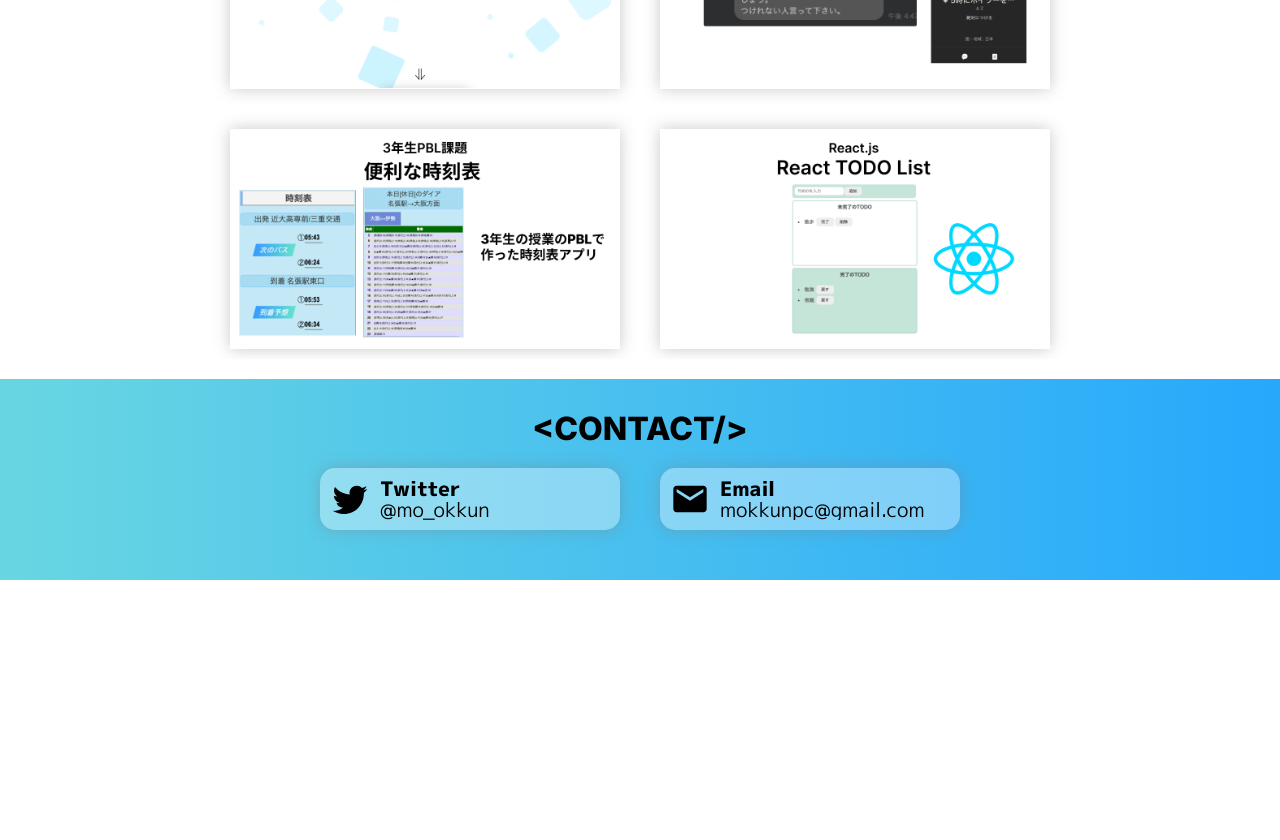
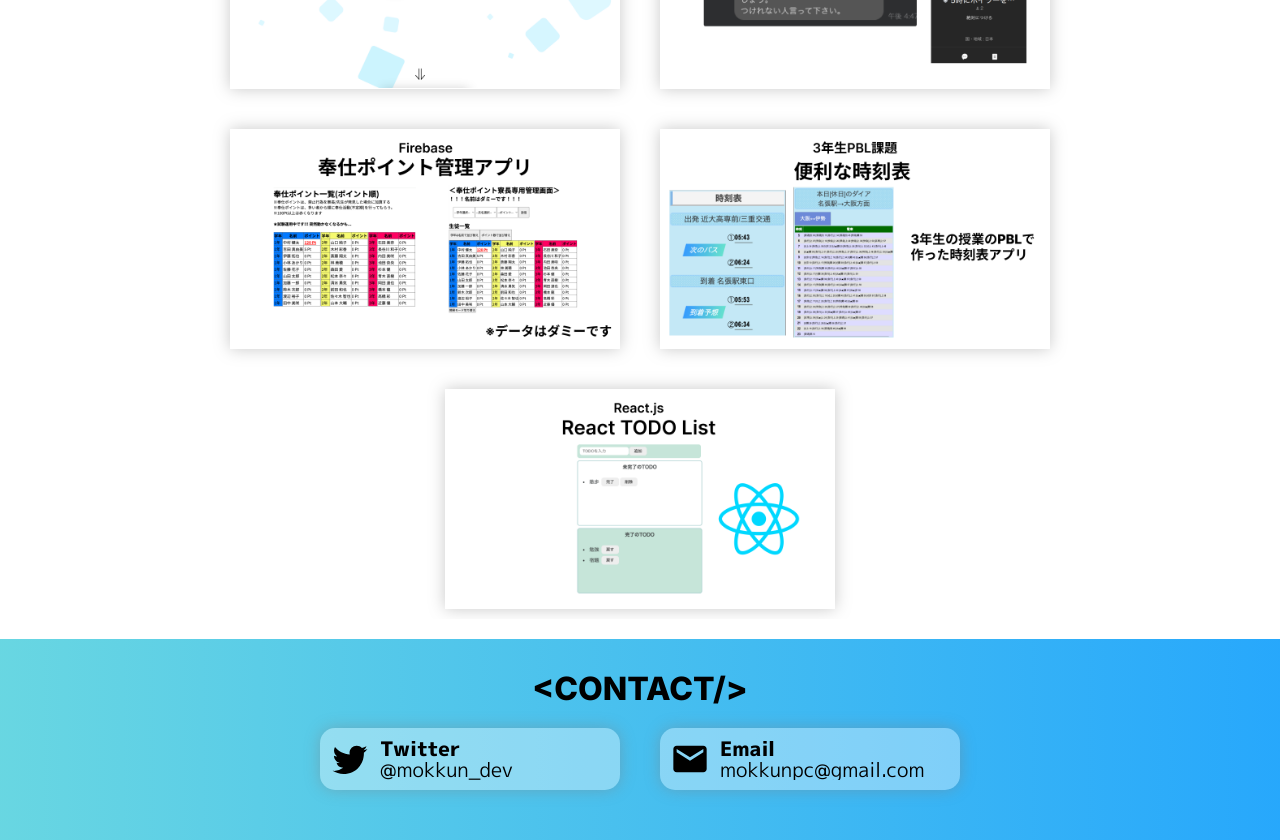
Before and after one commit to mokkun55/Portfolio, a React (Create React App) app: page / in a window 1280 px wide. Shown: the part 1560-2400 px from the top of the page. Before the commit the page ends 2140 px from the top, so only its background shows below. Built offline with nearby package versions, Linux system fonts and the light colour scheme; the HTML template or start-up script is replaced by a standard one.

Commit message:
奉仕アプリ追加

```diff
--- a/src/components/Contact.jsx
+++ b/src/components/Contact.jsx
@@ -9,7 +9,7 @@ function Contact() {
         {"<"}CONTACT/{">"}
         <div className="contacts">
           <a
-            href="https://x.com/mo_okkun"
+            href="https://x.com/mokkun_dev"
             target="_blank"
             rel="noreferrer"
             className="contact-box"
@@ -17,7 +17,7 @@ function Contact() {
             <TwitterIcon></TwitterIcon>
             <div className="text">
               <h1>Twitter</h1>
-              <p>@mo_okkun</p>
+              <p>@mokkun_dev</p>
             </div>
           </a>
 
--- a/src/components/Works.jsx
+++ b/src/components/Works.jsx
@@ -27,6 +27,21 @@ function Works() {
           lang="JavaScript / GAS"
         >
           寮で5時にボイラー(風呂)をつけないといけないのをお知らせするLINEbotです。
+        </Work>
+        <Work
+          title="奉仕ポイント管理アプリ"
+          path="/imgs/works/houshiApp.png"
+          lang="react / firebase"
+          url="https://housipoint-damy.vercel.app/kanri"
+        >
+          firebaseの練習で作った寮の奉仕ポイント(悪さをすると付く)をwebサイトで管理できるようにしたサイトです
+          <a
+            href="https://github.com/mokkun55/housiPoint-damy"
+            target="_blank"
+            rel="noreferrer"
+          >
+            GitHub
+          </a>
         </Work>
         <Work
           title="便利な時刻表"
```
Also changed, not shown: public/imgs/works/houshiApp.png (added).
